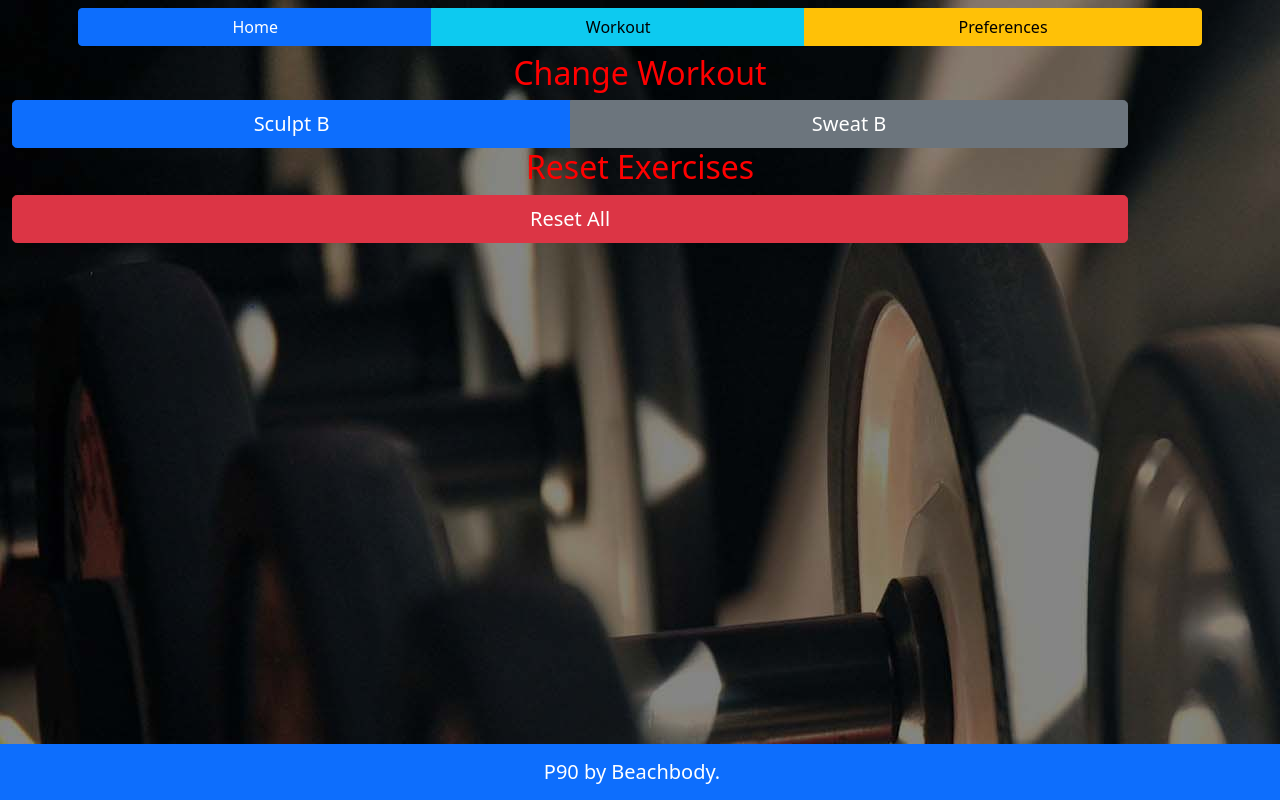
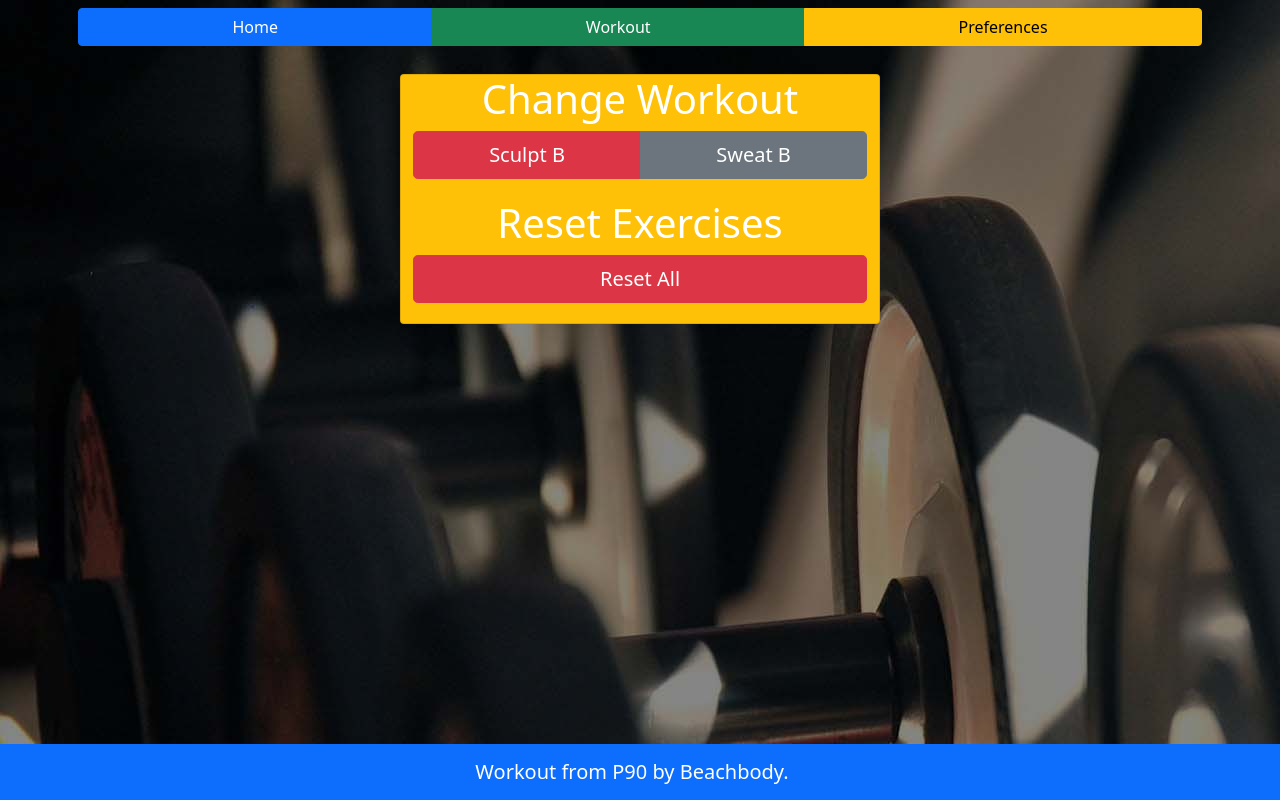
Before and after one commit to ejw773/hourly-workout, a React (Create React App) app: page /preferences in a window 1280 px wide. Built offline with nearby package versions, Linux system fonts and the light colour scheme.

Commit message:
styling changes

```diff
--- a/package.json
+++ b/package.json
@@ -6,6 +6,8 @@
     "@testing-library/jest-dom": "^5.11.6",
     "@testing-library/react": "^11.2.2",
     "@testing-library/user-event": "^12.5.0",
+    "mongodb": "^3.6.3",
+    "mongoose": "^5.11.9",
     "react": "^17.0.1",
     "react-dom": "^17.0.1",
     "react-redux": "^7.2.2",
--- a/src/App.css
+++ b/src/App.css
@@ -23,10 +23,18 @@ label {
 
 h2 {
   color: red;
-  text-align: center;
 }
 
 .exercise-container {
   margin-top: 20px;
   margin-bottom: 100px;
+  max-width: 30rem;
 }
+
+.reset-button {
+  margin-bottom: 20px;
+}
+
+.selection-bar {
+  margin-bottom: 20px;
+}
--- a/src/App.js
+++ b/src/App.js
@@ -5,7 +5,8 @@ import Workout from './components/workout';
 import Preferences from './components/preferences';
 import Footer from './components/footer'
 import { BrowserRouter as Router, Switch, Route, Link } from 'react-router-dom';
-const mongoose = require('mongoose');
+// const mongoose = require('mongoose');
+// mongoose.connect(process.env.MONGO_URI, { useNewUrlParser: true, useUnifiedTopology: true });
 
 class App extends React.Component {
   constructor(props) {
@@ -16,7 +17,7 @@ class App extends React.Component {
       <Router>
           <div className="selection-bar btn-group container d-flex p-2" role="group" arial-label="completion-menu">
             <Link type="button" className="btn btn-primary" to="/">Home</Link> <br />
-            <Link type="button" className="btn btn-info" to="/workout">Workout</Link> <br />
+            <Link type="button" className="btn btn-success" to="/workout">Workout</Link> <br />
             <Link type="button" className="btn btn-warning" to="/preferences">Preferences</Link>
           </div>
         <Switch>
--- a/src/components/footer.jsx
+++ b/src/components/footer.jsx
@@ -3,7 +3,7 @@ import React from 'react';
 const Footer = () => {
     return (
         <nav className="navbar fixed-bottom navbar-dark bg-primary justify-content-center">
-            <a className="navbar-brand" href="https://www.beachbodyondemand.com/programs/p90/workouts" target="_blank" rel="noreferrer">P90 by Beachbody.</a>
+            <a className="navbar-brand" href="https://www.beachbodyondemand.com/programs/p90/workouts" target="_blank" rel="noreferrer">Workout from P90 by Beachbody.</a>
         </nav>
     )
 }
--- a/src/components/landing.jsx
+++ b/src/components/landing.jsx
@@ -13,17 +13,20 @@ const Landing = (props) => {
         console.log(event.target);
     }
     return (
-        <div className="card text-center text-black bg-danger mb-3">
+        <div className="card text-center text-black bg-primary mb-3 mx-auto" style={{maxWidth: '30rem'}}>
             <div className="card-header">P90</div>
             <div className="card-body">
                 <h5 className="card-title">Select Your Workout</h5>
                 <WorkoutSelection />
+
+                {/* Form Here */}
                 <h5 className="card-title">Enter Your Name</h5>
                 <div className="input-group mb-3">
                     <div className="input-group-prepend">
                     </div>
                     <input type="text" className="form-control" placeholder="Your Name" value={props.user} onChange={handleChange} aria-label="Username" aria-describedby="basic-addon1"></input>
                 </div>
+
             </div>
             <div className="card-body">
                 <button type="button" onClick={handleSubmit} className="btn-lg btn-success">Go!</button>
--- a/src/components/preferences.jsx
+++ b/src/components/preferences.jsx
@@ -6,10 +6,10 @@ import ResetButton from './reset.jsx'
 
 const Checklist = (props) => {
     return (
-        <div>
-            <h2>Change Workout</h2>
+        <div className="card text-center text-black bg-warning mb-3 mx-auto" style={{maxWidth: '30rem'}}>
+            <h1>Change Workout</h1>
             <WorkoutSelection />
-            <h2>Reset Exercises</h2>
+            <h1>Reset Exercises</h1>
             <ResetButton />
         </div>
     )
--- a/src/components/reset.jsx
+++ b/src/components/reset.jsx
@@ -7,7 +7,7 @@ const ResetButton = (props) => {
         props.resetWorkout();
     };
     return (
-        <div className="btn-group container" role="group" arial-label="reset-button" id="footer">
+        <div className="btn-group container text-center d-flex justify-content-center reset-button" role="group" arial-label="reset-button" id="footer">
                 <button type="button" className="btn btn-danger btn-lg" id="reset-button" onClick={resetAll}>Reset All</button>
         </div>
     )
--- a/src/components/workout_selection.jsx
+++ b/src/components/workout_selection.jsx
@@ -3,7 +3,7 @@ import { connect } from 'react-redux';
 import { selectWorkout } from '../redux/actions';
 
 const WorkoutSelection = (props) => {
-    const selectedButton = 'btn btn-primary btn-lg';
+    const selectedButton = 'btn btn-danger btn-lg';
     const unselectedButton = 'btn btn-secondary btn-lg';
     let sculptButton = unselectedButton;
     let sweatButton = unselectedButton;
@@ -16,7 +16,7 @@ const WorkoutSelection = (props) => {
     props.workout_selection === 'sculpt_b' ? sculptButton = selectedButton : sweatButton = selectedButton ;
     return (
         <div className="selection-bar">
-        <div className="btn-group container" role="group" arial-label="completion-menu">
+        <div className="btn-group container d-flex justify-content-center" role="group" arial-label="completion-menu">
                 <button type="button" className={sculptButton} id="sculpt_b" onClick={changeSelection}>Sculpt B</button>
                 <button type="button" className={sweatButton} id="sweat_b" onClick={changeSelection}>Sweat B</button>
             </div>
```
Also changed, not shown: 2 other files (tests, documents, lock files or other folders).
